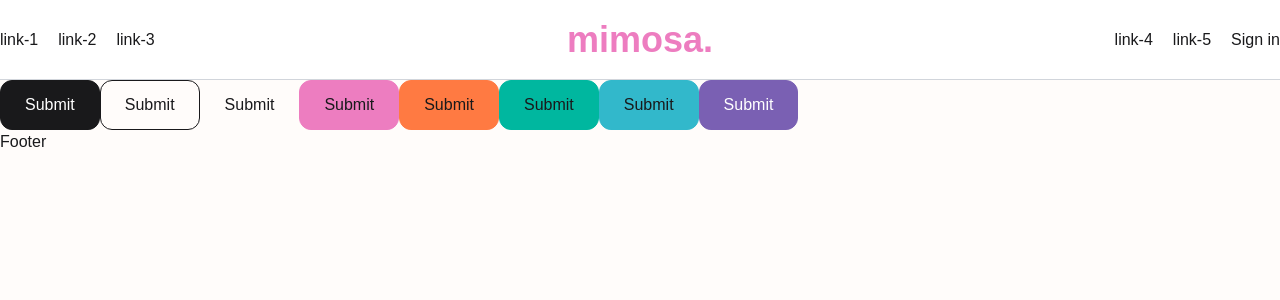
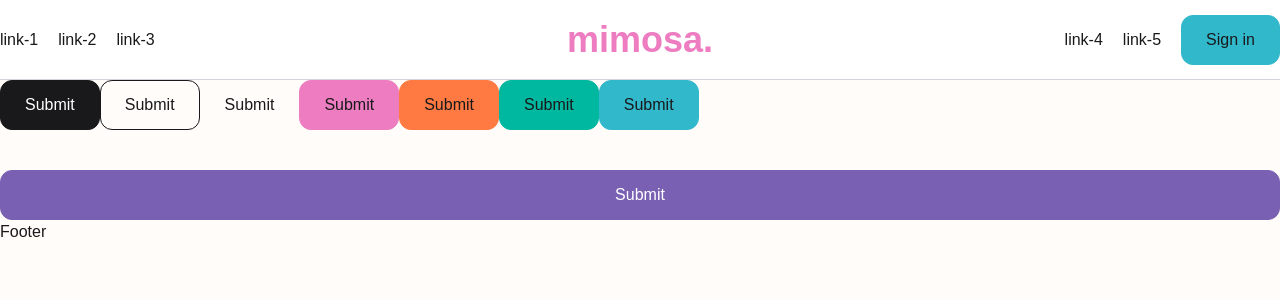
Before and after one commit to SabujMahonto/mimosa, a Next.js app: page / in a window 1280 px wide. Shown: the top 300 px of the page. Built offline with nearby package versions, Linux system fonts and the light colour scheme; a web font is replaced by a local one.

Commit message:
sign-in page added

```diff
--- a/app/(Home)/page.tsx
+++ b/app/(Home)/page.tsx
@@ -10,7 +10,11 @@ const HomePage = () => {
       <Button variant="halloween">Submit</Button>
       <Button variant="success">Submit</Button>
       <Button variant="ocean">Submit</Button>
-      <Button variant="violet">Submit</Button>
+      <div className="flex container mt-10 mx-auto">
+        <Button variant="violet" size="full">
+          Submit
+        </Button>
+      </div>
     </main>
   );
 };
--- /dev/null
+++ b/app/user/sign-in/layout.tsx
@@ -0,0 +1,13 @@
+import type { Metadata } from "next";
+
+export const metadata: Metadata = {
+  title: "Mimosa | Sign in",
+};
+
+export default function SignInLayout({
+  children,
+}: {
+  children: React.ReactNode;
+}) {
+  return <>{children}</>;
+}
--- /dev/null
+++ b/app/user/sign-in/page.tsx
@@ -0,0 +1,5 @@
+const SignInPage = () => {
+  return <main>SignInPage</main>;
+};
+
+export default SignInPage;
--- a/components/shared/Navbar.tsx
+++ b/components/shared/Navbar.tsx
@@ -1,4 +1,5 @@
 import Link from "next/link";
+import { buttonVariants } from "../ui/Button";
 
 const Navbar = () => {
   return (
@@ -48,7 +49,10 @@ const Navbar = () => {
               </Link>
             </li>
             <li>
-              <Link href="/user/sign-in" className="link-items">
+              <Link
+                href="/user/sign-in"
+                className={buttonVariants({ variant: "ocean" })}
+              >
                 Sign in
               </Link>
             </li>
```
